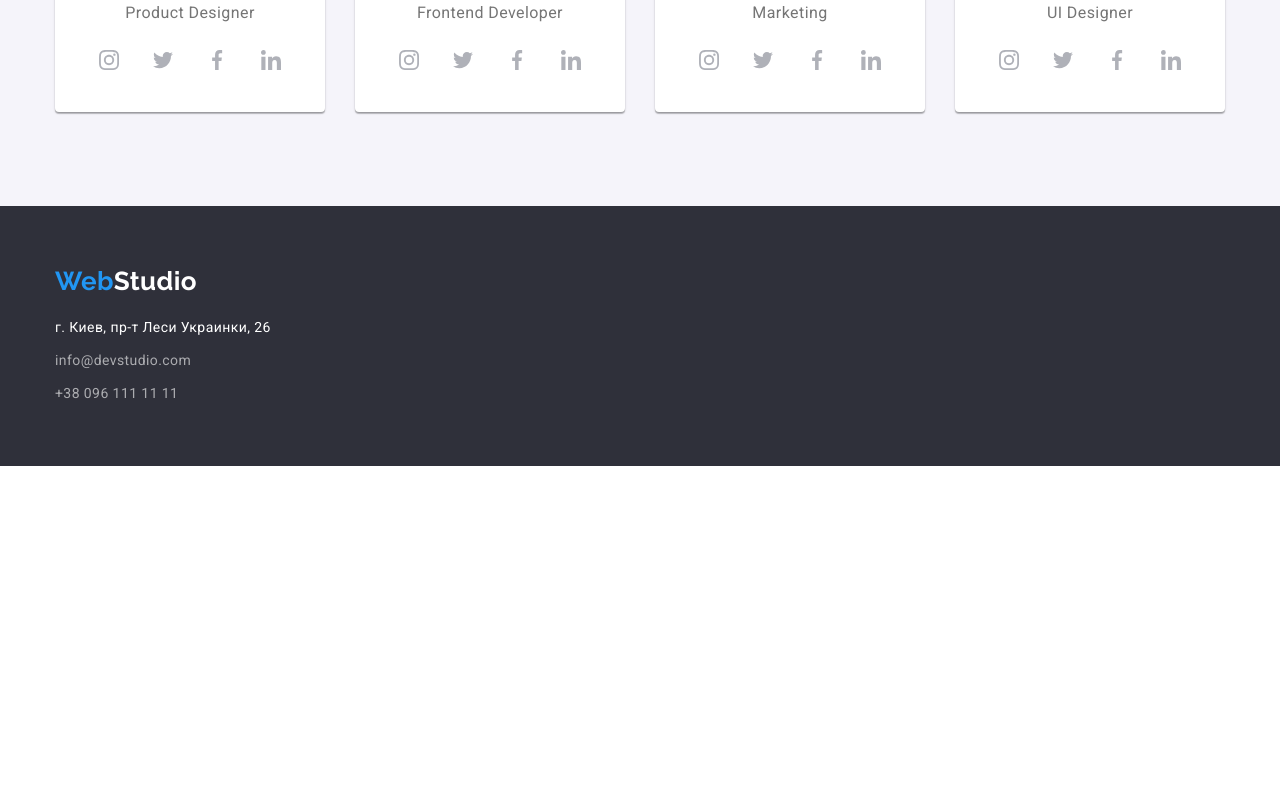
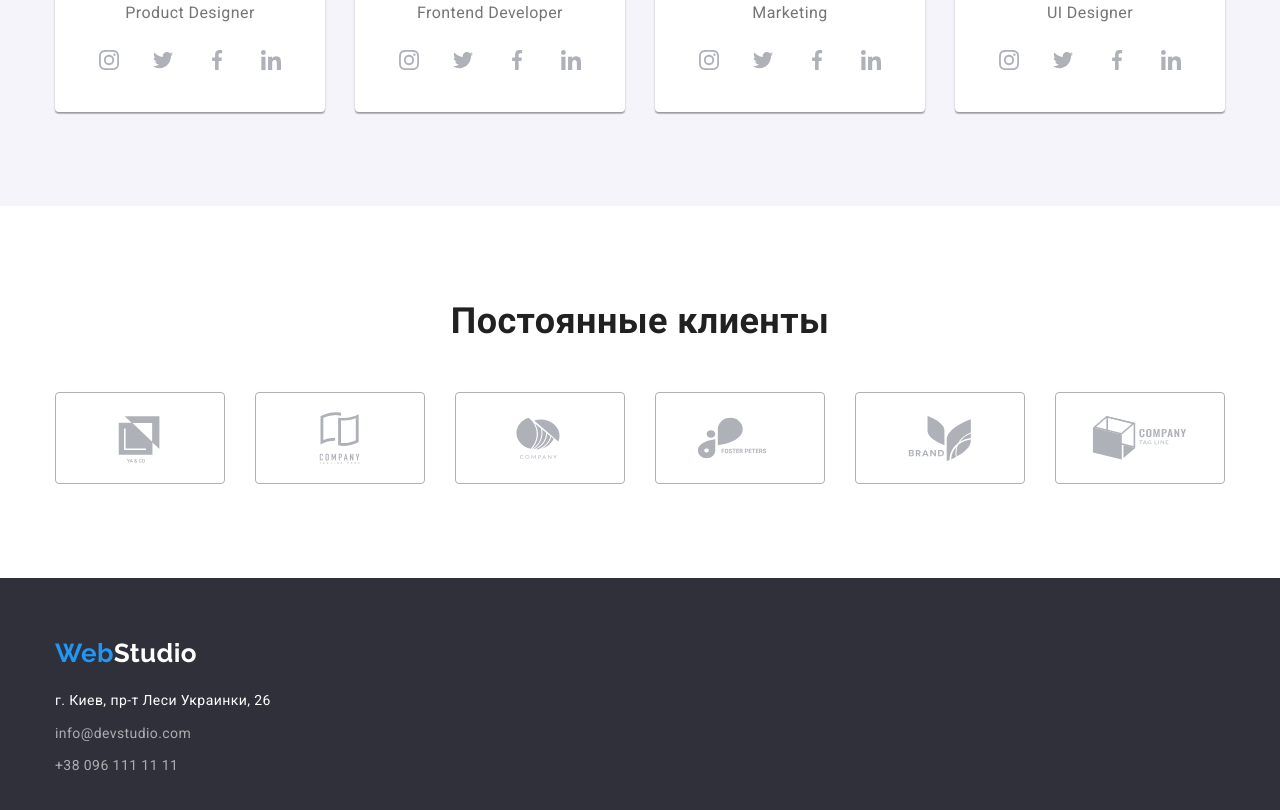
Before and after one commit to AleksandrStar/goit-markup-hw-04, a plain HTML site: page index.html in a window 1280 px wide. Shown: the part 1948-2758 px from the top of the page. Before the commit the page ends 2414 px from the top, so only its background shows below. Drawn offline with nearby package versions, Linux system fonts and the light colour scheme.

Commit message:
Сделал раздел постоянные клиенты

```diff
--- a/css/styles.css
+++ b/css/styles.css
@@ -315,6 +315,46 @@ img {
 .socials-icom {
   fill: currentColor;
 }
+/*-------------- Постоянные клиенти --------------*/
+.klient-title {
+  margin-bottom: 50px;
+  font-weight: 700;
+  line-height: 1.17;
+  font-size: 36px;
+  text-align: center;
+  color: var(--basic-color);
+}
+.klient-list {
+  display: flex;
+  justify-content: center;
+}
+.klient-item {
+  width: 170px;
+  height: 92px;
+  border: 1px solid #afb1b8;
+  border-radius: 4px;
+}
+.klient-item:not(:last-child) {
+  margin-right: 30px;
+}
+.logo-klient {
+  fill: currentColor;
+}
+.klient-link {
+  display: flex;
+  justify-content: center;
+  margin-top: 16px;
+  background-color: #ffffff;
+  color: #afb1b8;
+}
+.klient-item:hover,
+.klient-item:focus {
+  border: 1px solid #2196f3;
+}
+.logo-klient:hover,
+.logo-klient:focus {
+  color: #2196f3;
+}
 /* ------------------ Портфолио ------------------*/
 /* Кнопки фильтров из списка кнопок портфолио*/
 .portfolio-btn {
--- a/index.html
+++ b/index.html
@@ -383,6 +383,79 @@
           </ul>
         </div>
       </section>
+      <!-- Постоянные клиенти -->
+      <section class="section klient">
+        <h2 class="klient-title">Постоянные клиенты</h2>
+        <ul class="klient-list list">
+          <li class="klient-item">
+            <a
+              class="klient-link link"
+              href=""
+              target="_blank"
+              rel="noopener noreferrer"
+              aria-label="логотип крмпании YA&CO"
+              ><svg class="logo-klient" width="106" height="60">
+                <use href="./images/sprite.svg#icon-logo-yaco"></use></svg
+            ></a>
+          </li>
+          <li class="klient-item">
+            <a
+              class="klient-link link"
+              href=""
+              target="_blank"
+              rel="noopener noreferrer"
+              aria-label="логотип крмпании TAG LINE HERE"
+              ><svg class="logo-klient" width="106" height="60">
+                <use href="./images/sprite.svg#icon-logo-taglinehere"></use></svg
+            ></a>
+          </li>
+
+          <li class="klient-item">
+            <a
+              class="klient-link link"
+              href=""
+              target="_blank"
+              rel="noopener noreferrer"
+              aria-label="логотип крмпании COMPANY"
+              ><svg class="logo-klient" width="106" height="60">
+                <use href="./images/sprite.svg#icon-logo-company"></use></svg
+            ></a>
+          </li>
+          <li class="klient-item">
+            <a
+              class="klient-link link"
+              href=""
+              target="_blank"
+              rel="noopener noreferrer"
+              aria-label="логотип крмпании FOSTER PETERS"
+              ><svg class="logo-klient" width="106" height="60">
+                <use href="./images/sprite.svg#icon-logo-foster"></use></svg
+            ></a>
+          </li>
+          <li class="klient-item">
+            <a
+              class="klient-link link"
+              href=""
+              target="_blank"
+              rel="noopener noreferrer"
+              aria-label="логотип крмпании BREND"
+              ><svg class="logo-klient" width="106" height="60">
+                <use href="./images/sprite.svg#icon-logo-brand"></use></svg
+            ></a>
+          </li>
+          <li class="klient-item">
+            <a
+              class="klient-link link"
+              href=""
+              target="_blank"
+              rel="noopener noreferrer"
+              aria-label="логотип крмпании TAG LINE"
+              ><svg class="logo-klient" width="106" height="60">
+                <use href="./images/sprite.svg#icon-logo-tagline"></use></svg
+            ></a>
+          </li>
+        </ul>
+      </section>
     </main>
     <!-- Подвал сайта -->
     <footer class="footer">
```
